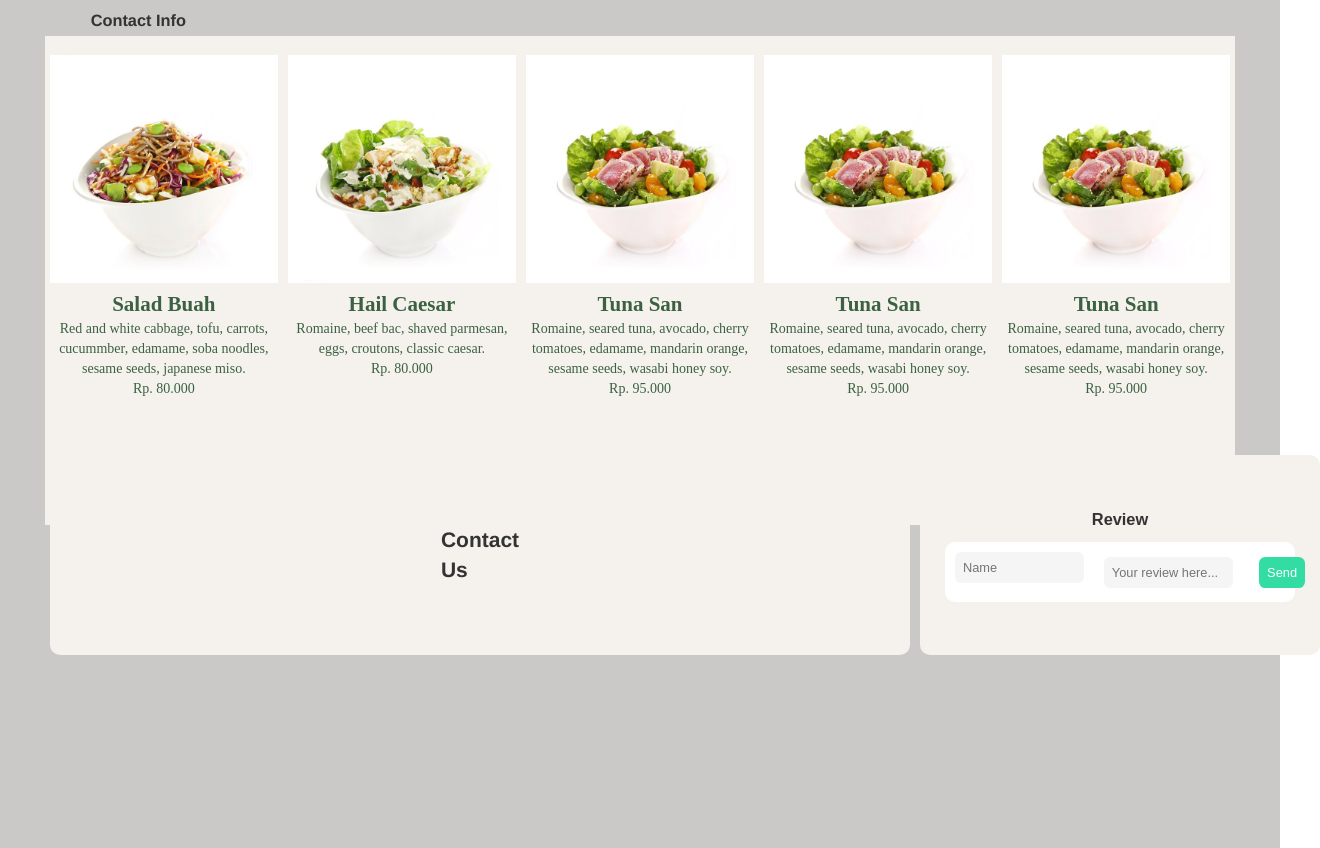
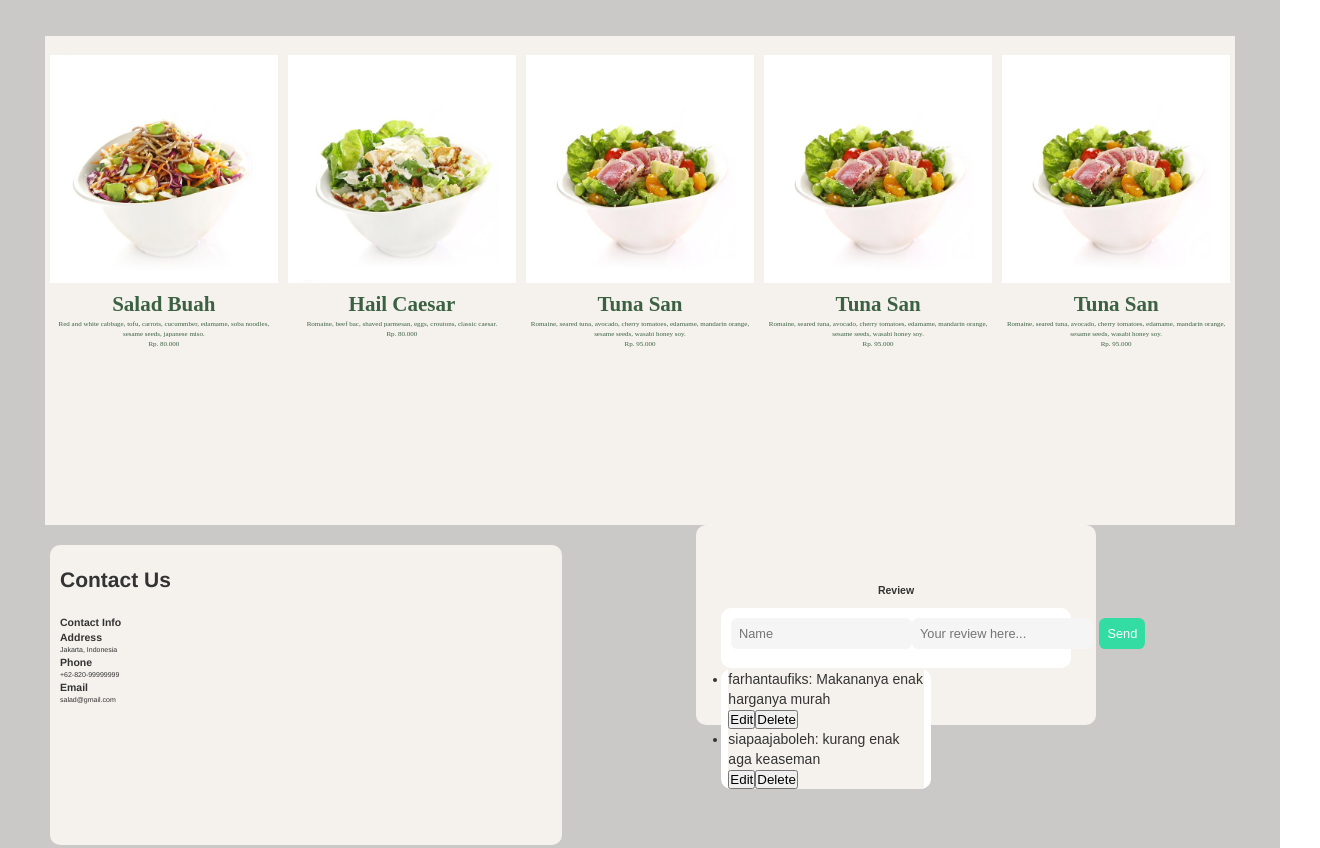
Before and after one commit to ekhaer/foodstore, a plain HTML site: page index.html in a window 1280 px wide. Shown: the part 375-1223 px from the top of the page, 1320 px wide, since content can reach past the window. Drawn offline with Linux system fonts and the light colour scheme.

Commit message:
edit css

```diff
--- a/index.html
+++ b/index.html
@@ -66,13 +66,11 @@
           </div>
         </div>
     </div>
-
     <!-- Contact Us -->
   <section class="contact" id="contact">
     <div class="heading">
       <h2>Contact Us</h2>
-    </div>
-    <div class="contact-container">
+      <br>
       <div class="contact-info">
         <h3>Contact Info</h3>
         <div class="contact-info-bx">
@@ -90,6 +88,9 @@
           </div>
         </div>
       </div>
+    </div>
+    <div class="contact-container">
+
     </div>
   </section>
 
@@ -113,18 +114,26 @@
       </div>
       <div class="input-box">
         <form>
-          <input type="text" class="form-input-name" placeholder="Name" />
-          <input type="text" class="form-input-text" placeholder="Your review here...">
-          <button class="form-button">Send</button>
+          <input type="text" id="form-input-name" placeholder="Name" />
+          <input type="text" id="form-input-text" placeholder="Your review here...">
+          <button id="form-button">Send</button>
         </form>
-        <div class="review-box">
-          <ul class="review-list"></ul>
-        </div>
+        <div id="spoiler" style="display: none;">
+          <form id="saveEdit">
+              <h4>Edit Review Disini</h4>
+              <input type="text" id="edit-name">
+              <input type="text" id="edit-text">
+              <input type="submit" value="Edit" /> <a onclick="CloseInput()" aria-label="Close">&#10006;</a>
+          </form>
+      </div>
+      <div id="listReview" class="review-box">
+          <!-- <ul id="review-list"></ul> -->
       </div>
       </div>
     </div>
     </div>
   </section>
 </section>
+<script src="index_edit.js"></script>
 </body>
 </html>
--- a/index_edit.js
+++ b/index_edit.js
@@ -34,8 +34,8 @@ function addReview(event){
     // clearArr()
     event.preventDefault();
     let obj = {
-        name : document.getElementById("name").value,
-        review : document.getElementById("review").value
+        name : document.getElementById("form-input-name").value,
+        review : document.getElementById("form-input-text").value
     }
     reviews.push(obj)
     console.log(reviews);
--- a/style.css
+++ b/style.css
@@ -22,7 +22,7 @@ body {
 }
 .container {
     position: absolute;
-    width: 8750%;
+    width: 100%;
     height: 170%;
     background-color: #cac9c7;
     width: 100%;
@@ -39,7 +39,7 @@ img {
 
 .card {
     box-sizing: border-box;
-    position: absolute;
+    position: relative;
     width: 93%;
     height: 36%;
     background-color: #f5f2ed;
@@ -87,30 +87,43 @@ h4 {
 }
 /* kontak */
 .heading {
-    display: flex;
+    /* display: flex; */
     justify-content: center;
     align-items: center;
-    flex-direction: initial;
-    padding: 100px 430px;
+    /* flex-direction: initial; */
+    /* padding: 100px 430px; */
     background-color: #f5f2ed;
     border-radius: 10px;
-    margin: 430px 10px 80px 0px;
-    position: absolute;
-    top: 400px;
+    margin: auto;
+    position: relative;
+    top: 20px;
     left: 50px;
-    width: 200px;
-    height: 50px;
+    float:left;
+    height: 300px;
+    width: 40%;
+    padding-left: 10px;
+    padding-top:20px;
+    padding-bottom: 0px;
+
+    /* width: 200px;
+    height: 50px; */
     text-align: justify;
 }
-.contact-container {
-    display: flex;
+p {
+  font-size: 0.5em;
+}
+h3 {
+  font-size: 0.75em;
+}
+
+.heading .contact-container {
+    position:relative;
+    /* display: flex; */
     justify-content: center;
     align-items: center;
-    flex-direction: column;
+    /* flex-direction: column; */
     padding: 50px;
-    top: 2000px;
-    left: 320px;
-    width: 300px;
+    width: 10%px;
     height: 100px;
   }
 /* review */
@@ -129,6 +142,7 @@ form {
 }
 .input-container {
     display: flex;
+    position: relative;
     justify-content: center;
     align-items: center;
     flex-direction: column;
@@ -137,10 +151,10 @@ form {
     border-radius: 10px;
     /* border-style: ;
     border-color: black; */
-    margin: 600px;
-    position: absolute;
-    top: 230px;
-    left: 320px;
+    margin: auto;
+    /* position: re;?? */
+    /* top: 230px; */
+    left: 0px;
     width: 200px;
     height: 100px;
     font-family: Arial, Helvetica, sans-serif
@@ -190,6 +204,7 @@ form {
         background-color: white;
         margin-top: 20px;
         border-radius: 10px;
+        position: relative;
     }
 
       .review-list {
```
